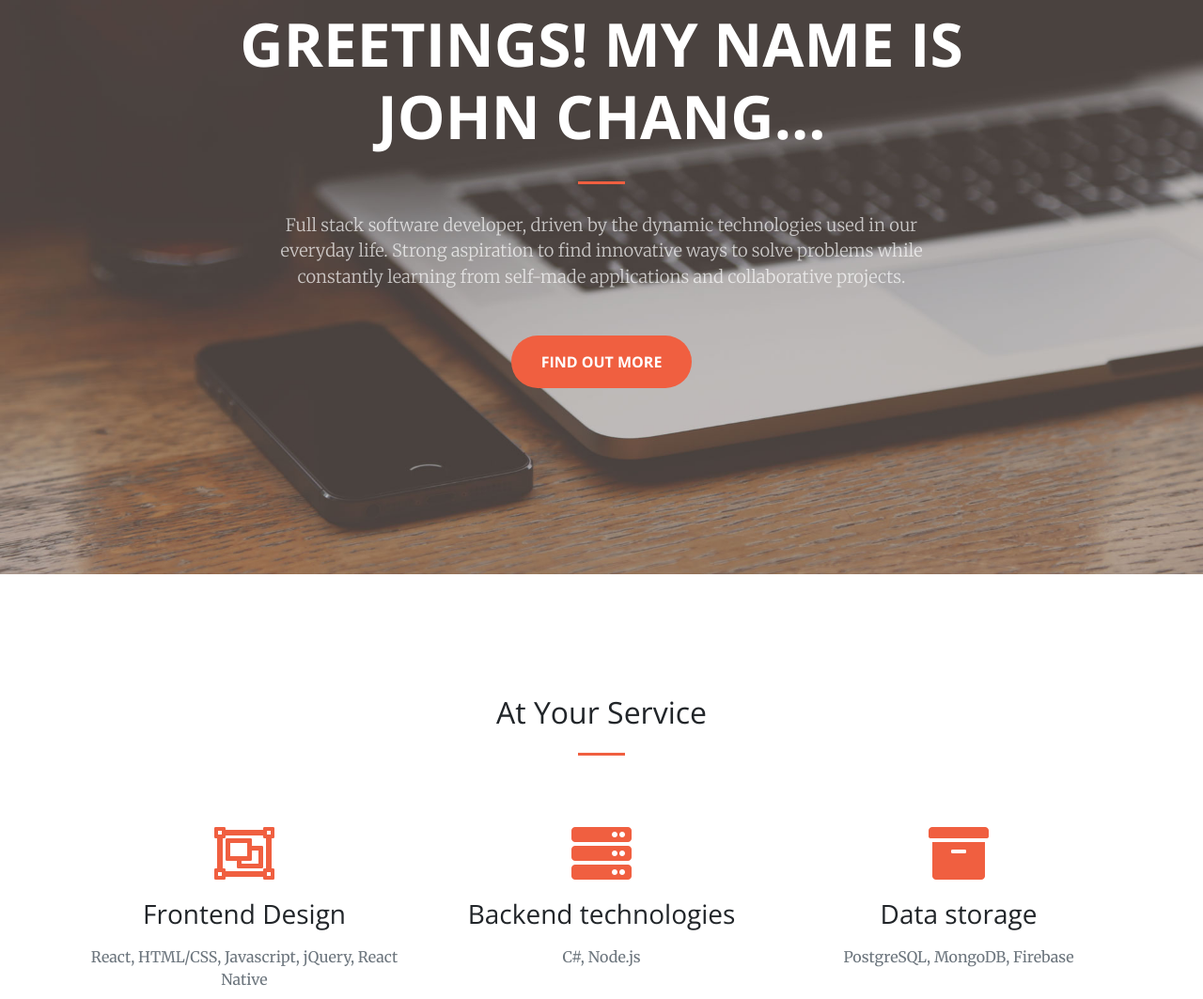
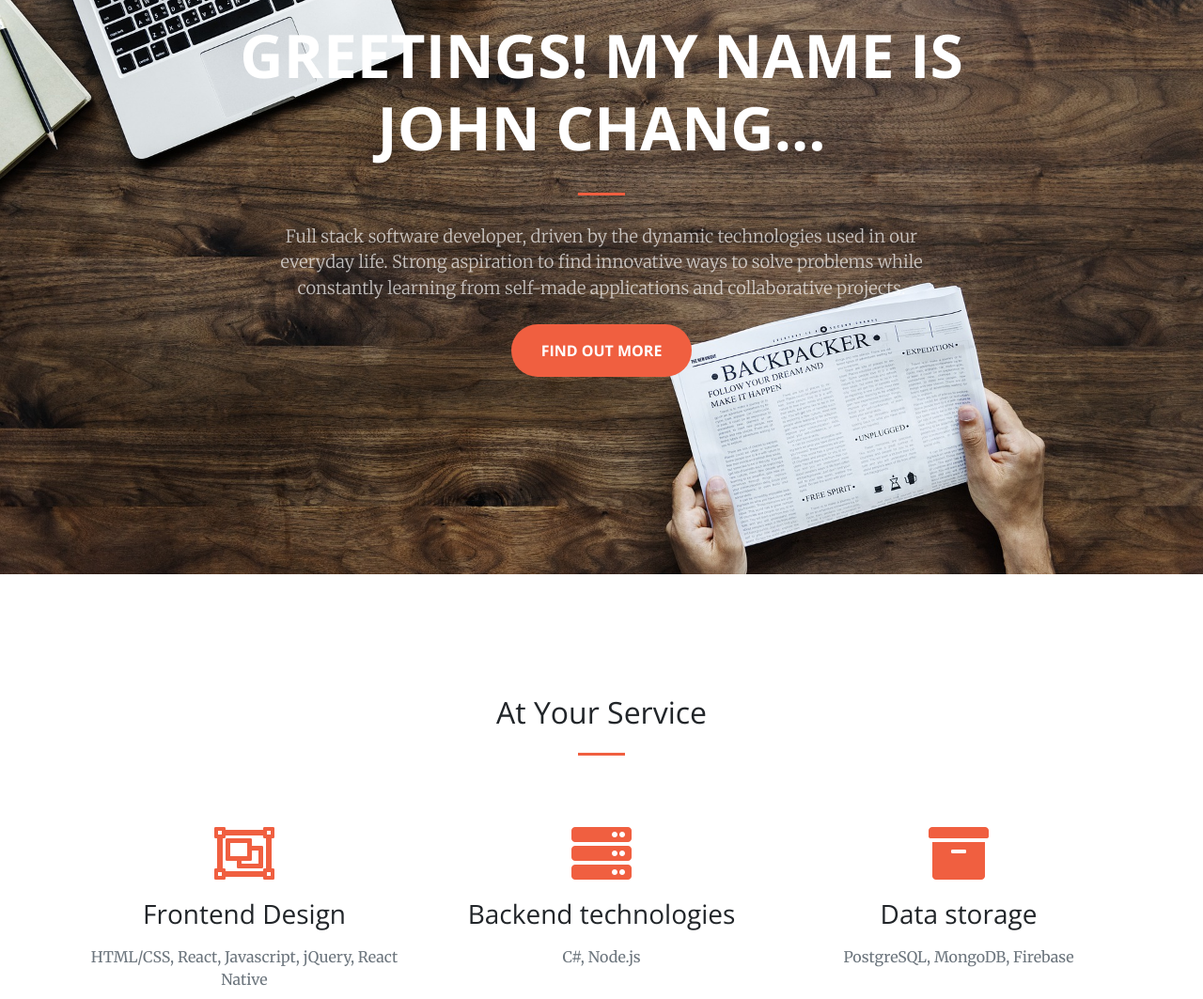
Before and after one commit to john-chang94/john-chang94.github.io, a plain HTML site: page index.html in a window 1280 px wide. Shown: the part 189-1252 px from the top of the page at 94% size. Drawn offline with nearby package versions, Linux system fonts and the light colour scheme.

Commit message:
added new photo

```diff
--- a/css/creative.css
+++ b/css/creative.css
@@ -169,7 +169,7 @@ img::-moz-selection {
 header.masthead {
   padding-top: 10rem;
   padding-bottom: calc(10rem - 56px);
-  background-image: url("../img/header.jpg");
+  background-image: url("../img/header2.jpg");
   background-position: center center;
   -webkit-background-size: cover;
   -moz-background-size: cover;
--- a/index.html
+++ b/index.html
@@ -69,7 +69,7 @@
           <hr>
         </div>
         <div class="col-lg-8 mx-auto">
-          <p class="text-faded mb-5">Full stack software developer, driven by the dynamic technologies used in our everyday
+          <p class="text-faded mb-4">Full stack software developer, driven by the dynamic technologies used in our everyday
             life. Strong aspiration to find innovative ways to solve problems while constantly learning from self-made applications
             and collaborative projects.</p>
           <a class="btn btn-primary btn-xl js-scroll-trigger" href="#services">Find Out More</a>
@@ -93,7 +93,7 @@
           <div class="service-box mt-5 mx-auto">
             <i class="far fa-4x fa-object-group text-primary mb-3 sr-icons"></i>
             <h3 class="mb-3">Frontend Design</h3>
-            <p class="text-muted mb-0">React, HTML/CSS, Javascript, jQuery, React Native</p>
+            <p class="text-muted mb-0">HTML/CSS, React, Javascript, jQuery, React Native</p>
           </div>
         </div>
         <div class="col-lg-4 col-md-6 text-center">
@@ -229,7 +229,7 @@
         <div class="col-lg-4 mr-auto text-center">
           <i class="fa fa-envelope fa-3x mb-3 sr-contact"></i>
           <p>
-            <a href="mailto:your-email@your-domain.com">j.chang94@yahoo.com</a>
+            <a href="mailto:your-email@your-domain.com">changjohn94@gmail.com</a>
           </p>
         </div>
         <div class="col-lg-4 ml-auto text-center">
```
Also changed, not shown: css/creative.min.css, img/header2.jpg (added).
